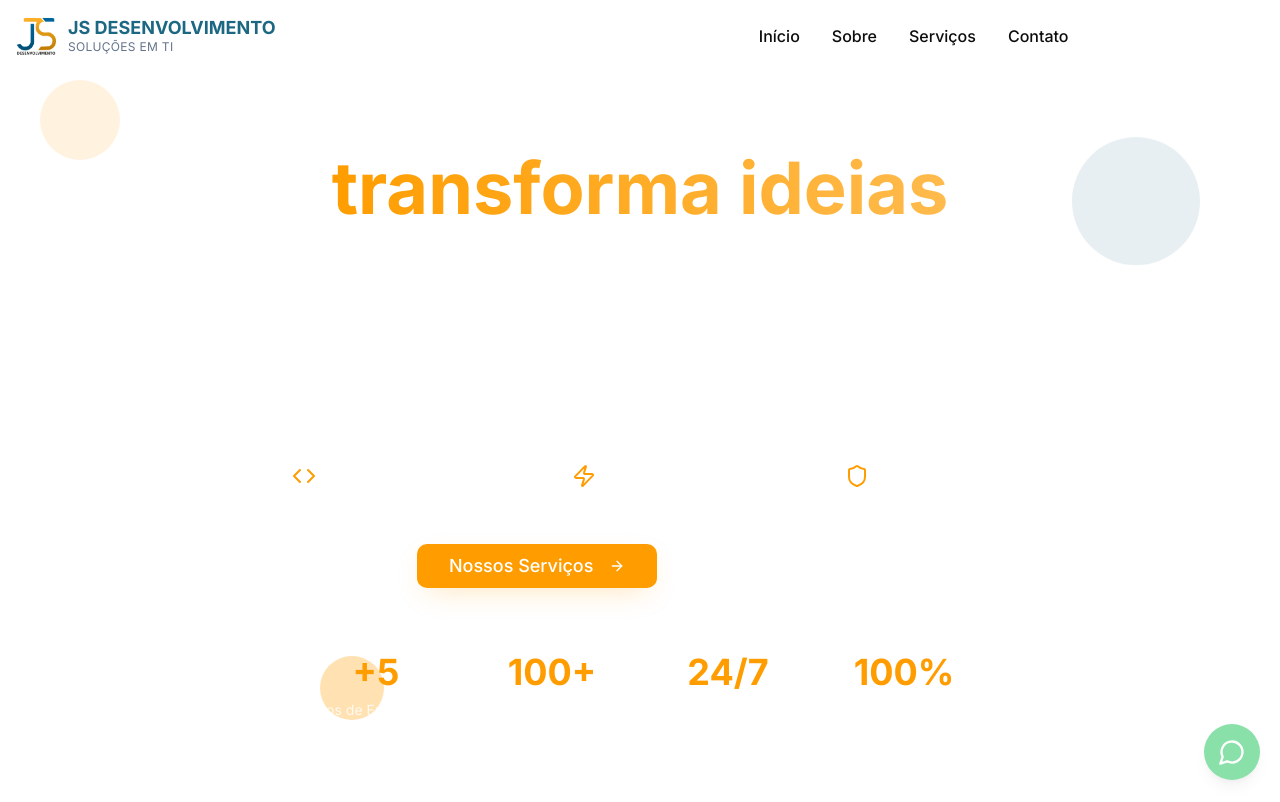
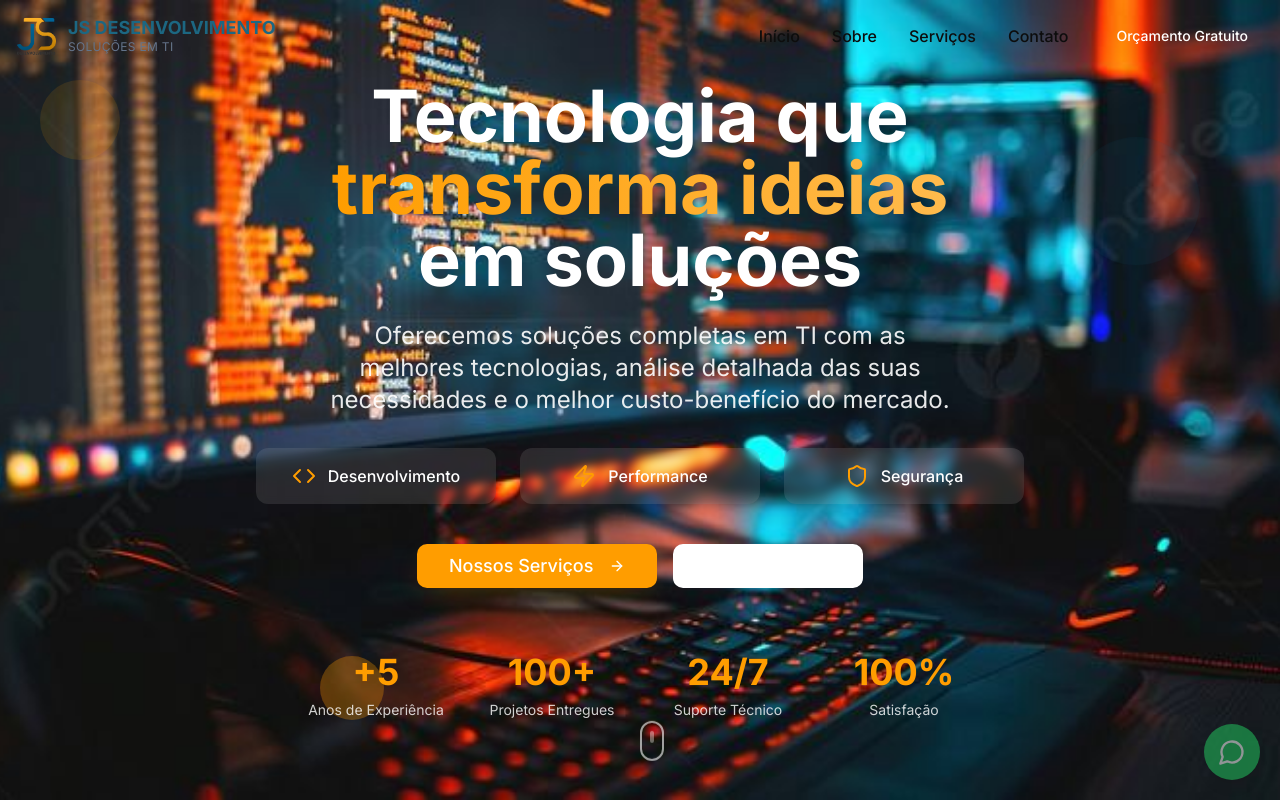
Before and after one commit to DevZipMateus/jsdev-solutions-site, a React (Vite) app: page / in a window 1280 px wide. Shown: the top 802 px of the page. Built offline with nearby package versions, Linux system fonts and the light colour scheme.

Commit message:
Add hero background image

```diff
--- a/src/components/Hero.tsx
+++ b/src/components/Hero.tsx
@@ -11,8 +11,14 @@ const Hero = () => {
 
   return (
     <section id="home" className="min-h-screen flex items-center justify-center relative overflow-hidden">
-      {/* Background Gradient */}
-      <div className="absolute inset-0 bg-gradient-hero opacity-95"></div>
+      {/* Background Image */}
+      <div
+        className="absolute inset-0 bg-cover bg-center bg-no-repeat"
+        style={{ backgroundImage: 'url(/lovable-uploads/759a047e-eaab-472b-ac13-a46e67859485.png)' }}
+      ></div>
+
+      {/* Background Gradient Overlay */}
+      <div className="absolute inset-0 bg-gradient-hero opacity-75"></div>
 
       {/* Animated Background Elements */}
       <div className="absolute inset-0">
```
Also changed, not shown: public/lovable-uploads/759a047e-eaab-472b-ac13-a46e67859485.png (added).
